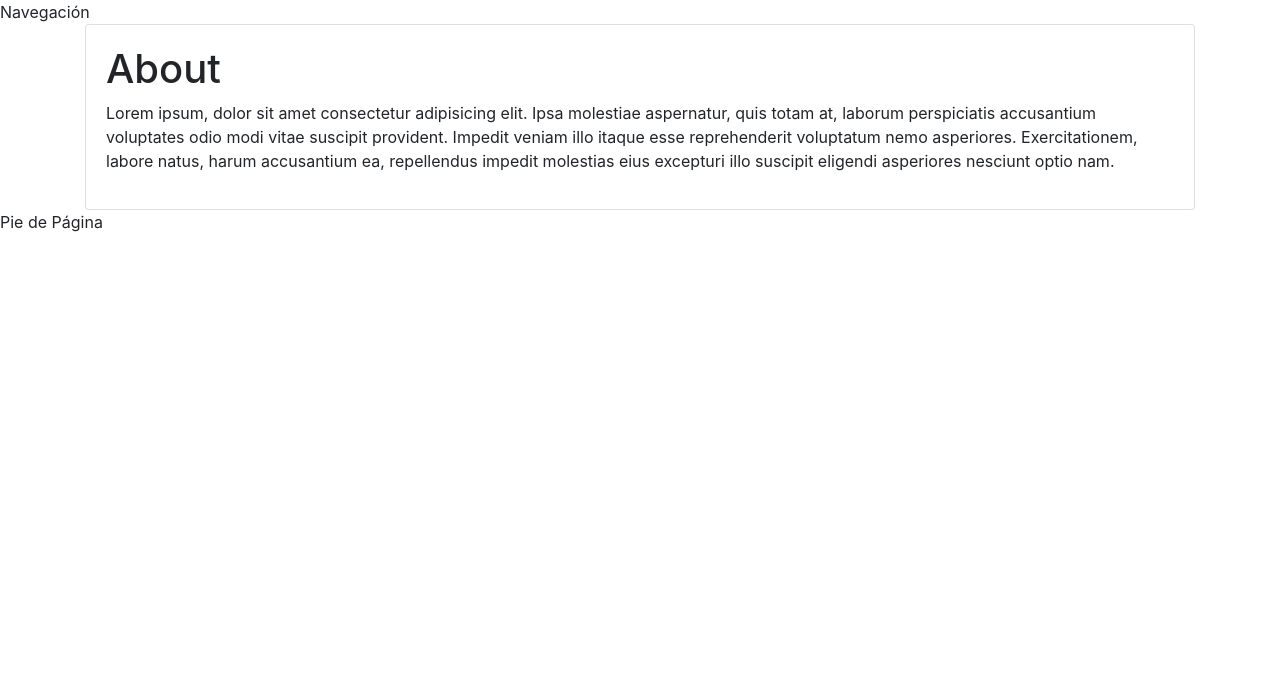
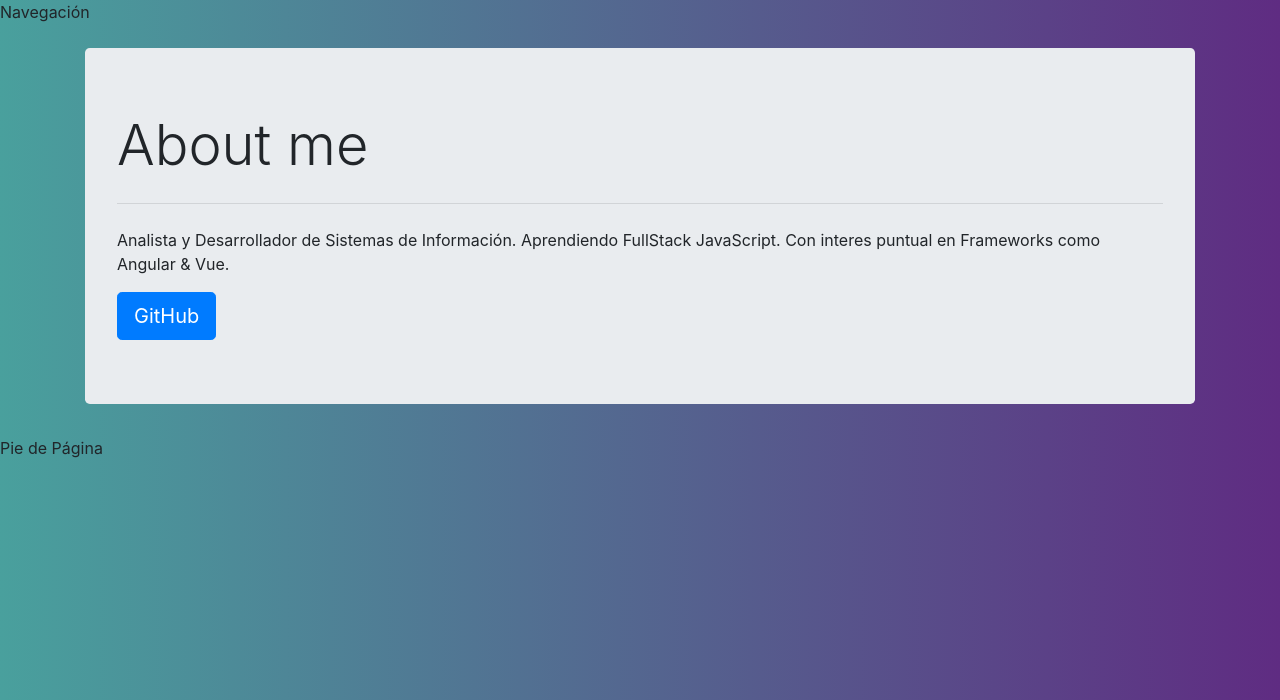
Before and after one commit to jcarlosj/Node-CRUD-App-Notes-YT-Fatz, a Node server app: page /about in a window 1280 px wide. Shown: the top 700 px of the page. Run offline with Node 20, Linux system fonts and the light colour scheme; some libraries are stand-ins or nearby versions.

Commit message:
[+] Styles: Implementa hojas de estilo personalizadas

```diff
--- /dev/null
+++ b/src/public/css/master.css
@@ -0,0 +1,5 @@
+body {
+    background: #5f2c82;  /* fallback for old browsers */
+    background: -webkit-linear-gradient(to right, #49a09d, #5f2c82);  /* Chrome 10-25, Safari 5.1-6 */
+    background: linear-gradient(to right, #49a09d, #5f2c82); /* W3C, IE 10+/ Edge, Firefox 16+, Chrome 26+, Opera 12+, Safari 7+ */
+}
--- a/src/views/about.hbs
+++ b/src/views/about.hbs
@@ -1,6 +1,6 @@
-<div class="card">
-    <div class="card-body">
-        <h1>About</h1>
-        <p>Lorem ipsum, dolor sit amet consectetur adipisicing elit. Ipsa molestiae aspernatur, quis totam at, laborum perspiciatis accusantium voluptates odio modi vitae suscipit provident. Impedit veniam illo itaque esse reprehenderit voluptatum nemo asperiores. Exercitationem, labore natus, harum accusantium ea, repellendus impedit molestias eius excepturi illo suscipit eligendi asperiores nesciunt optio nam.</p>
-    </div>
+<div class="jumbotron mt-4">
+    <h1 class="display-4">About me</h1>
+    <hr class="my-4">
+    <p>Analista y Desarrollador de Sistemas de Información. Aprendiendo FullStack JavaScript. Con interes puntual en Frameworks como Angular & Vue.</p>
+    <a class="btn btn-primary btn-lg" href="https://github.com/jcarlosj">GitHub</a>
 </div>
--- a/src/views/index.hbs
+++ b/src/views/index.hbs
@@ -1,8 +1,8 @@
 <div class="jumbotron mt-4">
     <h1 class="display-4">Notes App</h1>
     <h2 class="display-3">Node & MongoDB</h2>
-    <p class="lead">Lorem ipsum dolor sit amet consectetur adipisicing elit. Eius?</p>
+    <p class="lead">CRUD para crear listado de tareas</p>
     <hr class="my-4">
-    <p>Lorem ipsum dolor sit amet, consectetur adipisicing elit. Asperiores vitae officiis pariatur vel at, quibusdam facere quidem id harum dignissimos? Praesentium, est non minus porro eligendi repellat laboriosam laborum omnis.</p>
+    <p>Esta aplicación usa Node, Express & MongoDB entre otras librerías de NPM como Mongoose, Handlebars para Express, Session para Express, Method Override, Bcryptjs, Connect-Flash, Passport entre otras.</p>
     <a class="btn btn-primary btn-lg" href="https://github.com/jcarlosj">GitHub</a>
 </div>
--- a/src/views/layouts/main.hbs
+++ b/src/views/layouts/main.hbs
@@ -6,6 +6,7 @@
     <meta http-equiv="X-UA-Compatible" content="ie=edge">
     <title>Notes App</title>
     <link rel="stylesheet" href="https://stackpath.bootstrapcdn.com/bootstrap/4.3.1/css/bootstrap.min.css" integrity="sha384-ggOyR0iXCbMQv3Xipma34MD+dH/1fQ784/j6cY/iJTQUOhcWr7x9JvoRxT2MZw1T" crossorigin="anonymous">
+    <link rel="stylesheet" href="./css/master.css">
 </head>
 <body>
     <header>Navegación</header>
```
